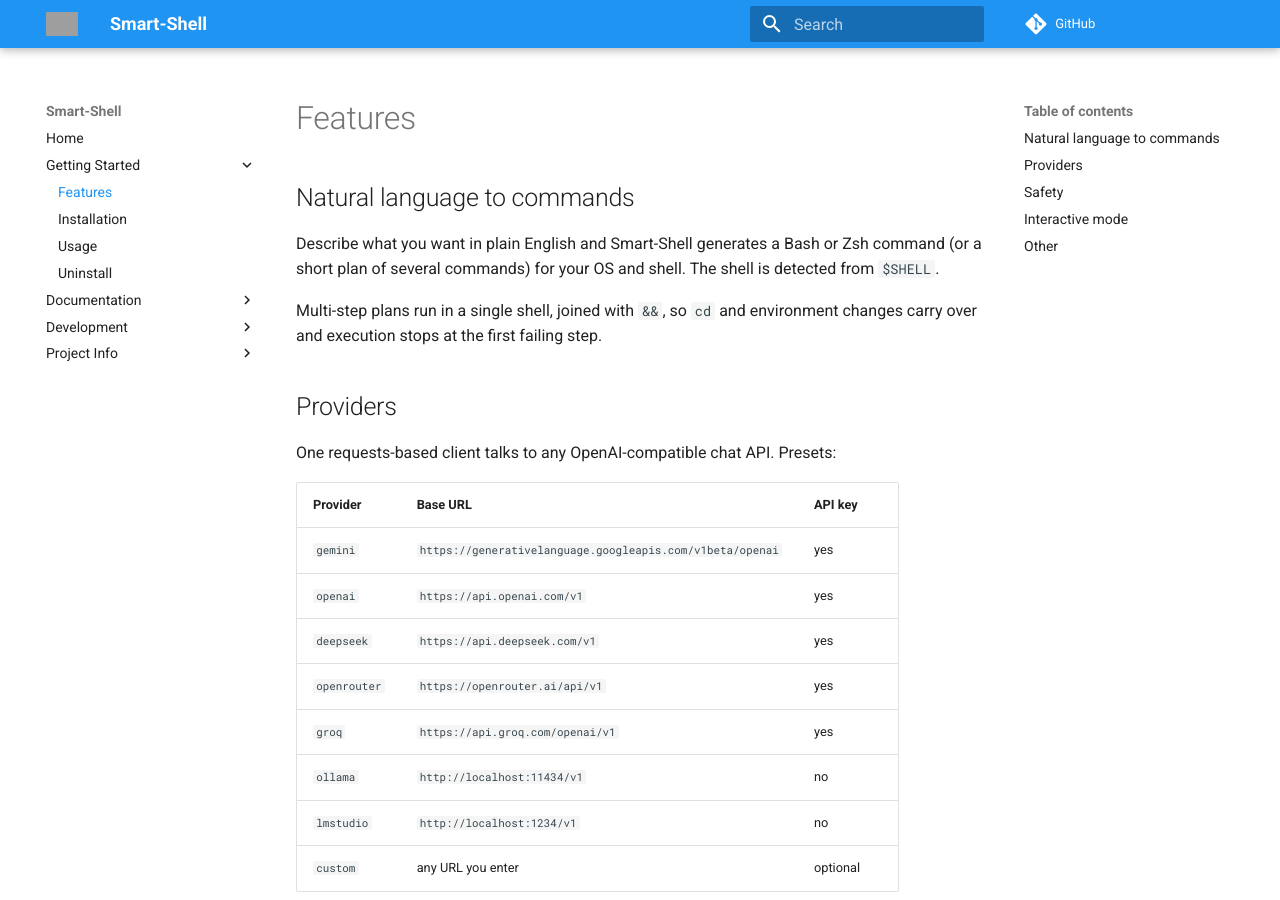
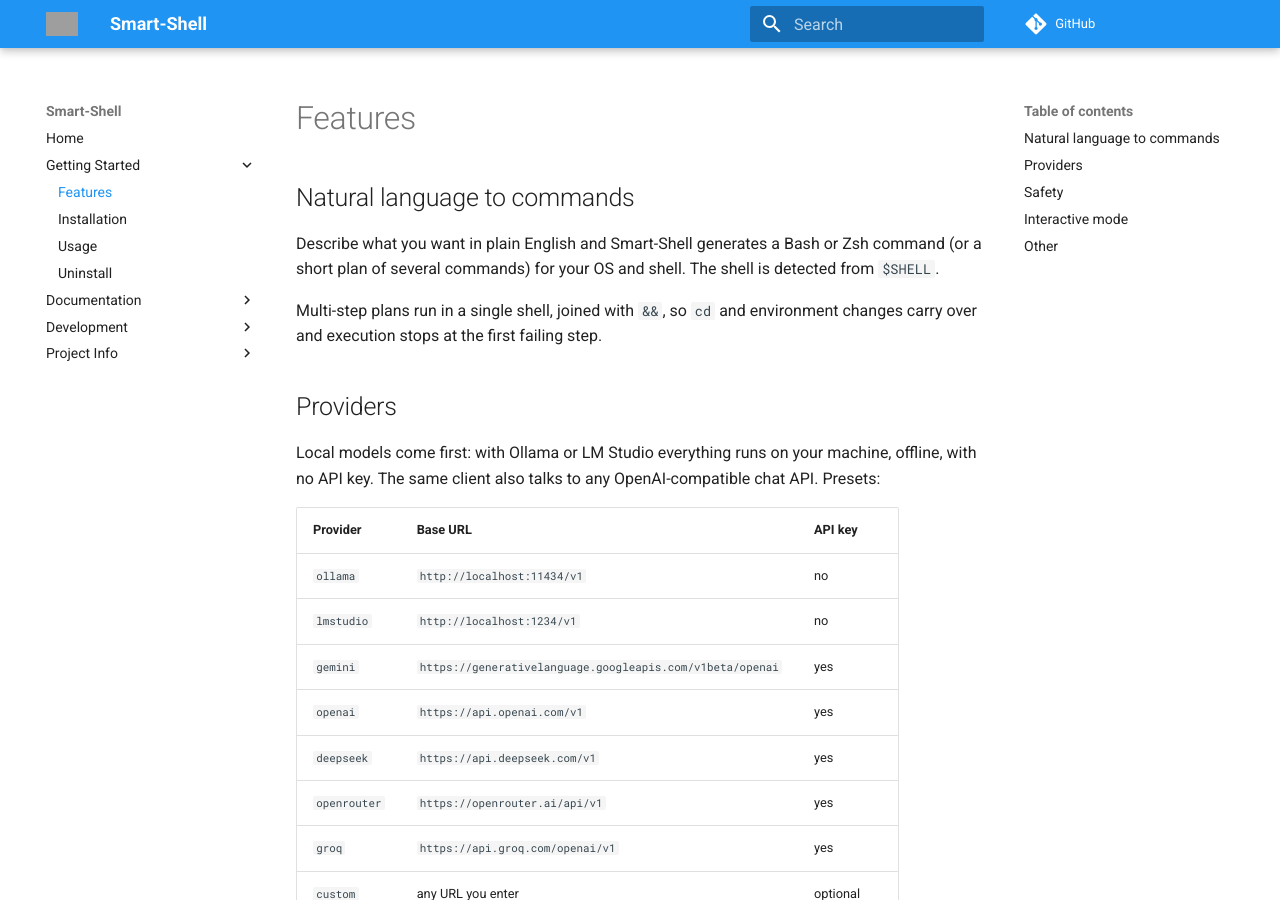
Before and after one commit to Lusan-sapkota/smart-shell, an MkDocs documentation site: the page built from docs/features.md, in a window 1280 px wide and 900 px high. Built offline with MkDocs 1.6.1 and Material for MkDocs 9.7.7, drawn with Linux system fonts in a browser that asks for light colours; comment, search, counter and statistics services are not loaded; some of the changed text lies outside the part shown; grey boxes are pictures that could not be loaded.

Commit message:
lead docs and readme with local ai

````diff
--- a/docs/features.md
+++ b/docs/features.md
@@ -8,20 +8,20 @@
 
 ## Providers
 
-One requests-based client talks to any OpenAI-compatible chat API. Presets:
+Local models come first: with Ollama or LM Studio everything runs on your machine, offline, with no API key. The same client also talks to any OpenAI-compatible chat API. Presets:
 
 | Provider     | Base URL                                                   | API key |
 |--------------|------------------------------------------------------------|---------|
+| `ollama`     | `http://localhost:11434/v1`                                | no      |
+| `lmstudio`   | `http://localhost:1234/v1`                                 | no      |
 | `gemini`     | `https://generativelanguage.googleapis.com/v1beta/openai`  | yes     |
 | `openai`     | `https://api.openai.com/v1`                                | yes     |
 | `deepseek`   | `https://api.deepseek.com/v1`                              | yes     |
 | `openrouter` | `https://openrouter.ai/api/v1`                             | yes     |
 | `groq`       | `https://api.groq.com/openai/v1`                           | yes     |
-| `ollama`     | `http://localhost:11434/v1`                                | no      |
-| `lmstudio`   | `http://localhost:1234/v1`                                 | no      |
 | `custom`     | any URL you enter                                          | optional |
 
-With Ollama or LM Studio, everything runs locally and offline. Models are listed live from the provider (`!models`, `smart-shell models`) and can be switched per run (`--model`) or per session (`!model <name>`).
+Models are listed live from the provider (`!models`, `smart-shell models`) and can be switched per run (`--model`) or per session (`!model <name>`).
 
 ## Safety
 
--- a/docs/installation.md
+++ b/docs/installation.md
@@ -34,6 +34,18 @@
 
 For a development install, see [Development](development.md).
 
+## Using local models (Ollama)
+
+Smart-Shell works fully offline with [Ollama](https://ollama.com/). No API key is needed.
+
+```bash
+ollama pull qwen2.5-coder   # any chat model works; coder models do well
+ollama serve                # skip if Ollama already runs as a service
+smart-shell setup           # choose "ollama", keep http://localhost:11434/v1
+```
+
+Pick the pulled model as your default and you're done. LM Studio works the same way: start its local server and choose `lmstudio` (`http://localhost:1234/v1`).
+
 ## Providers
 
 Run the setup wizard at any time:
@@ -44,7 +56,7 @@
 
 It asks you to:
 
-1. Choose a provider: `gemini`, `openai`, `deepseek`, `openrouter`, `groq`, `ollama`, `lmstudio`, or `custom` (any OpenAI-compatible base URL).
+1. Choose a provider: `ollama` or `lmstudio` (local, the default), `gemini`, `openai`, `deepseek`, `openrouter`, `groq`, or `custom` (any OpenAI-compatible base URL).
 2. Confirm the base URL.
 3. Enter an API key if the provider needs one. The connection is checked by listing models.
 4. Pick a default model from the live model list.
@@ -68,18 +80,6 @@
 
 Configs from older versions that only contain `api_key` are treated as Gemini.
 
-## Using local models (Ollama)
-
-Smart-Shell works fully offline with [Ollama](https://ollama.com/). No API key is needed.
-
-```bash
-ollama pull qwen2.5-coder   # any chat model works; coder models do well
-ollama serve                # skip if Ollama already runs as a service
-smart-shell setup           # choose "ollama", keep http://localhost:11434/v1
-```
-
-Pick the pulled model as your default and you're done. LM Studio works the same way: start its local server and choose `lmstudio` (`http://localhost:1234/v1`).
-
 ## Troubleshooting
 
 - **`smart-shell: command not found`**: make sure `~/.local/bin` is on your `PATH` (`uv tool update-shell` or `pipx ensurepath`), then open a new terminal.
````
Also changed, not shown: README.md (+4 -4 lines), docs/index.md (+2 -1 lines).
